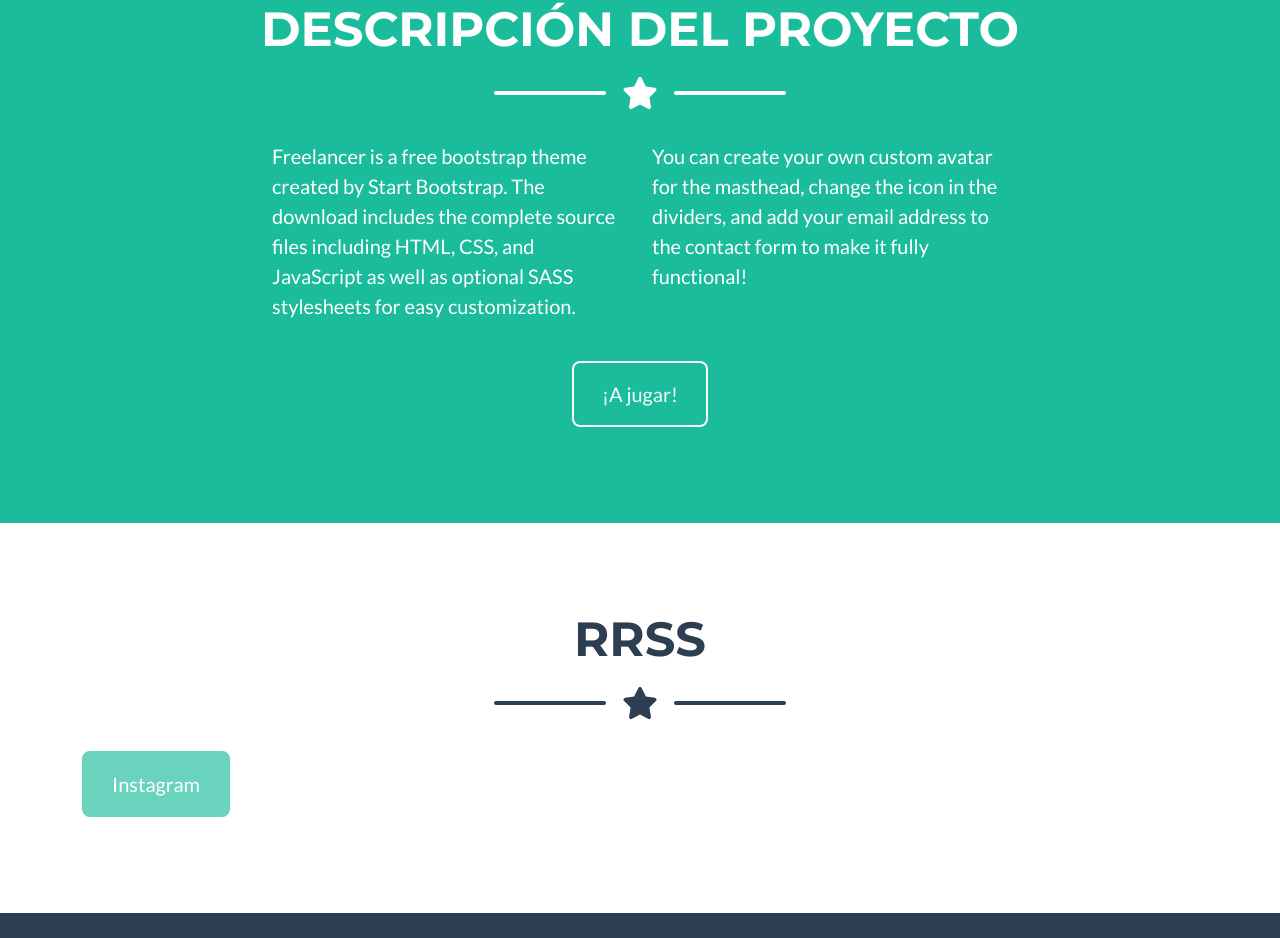
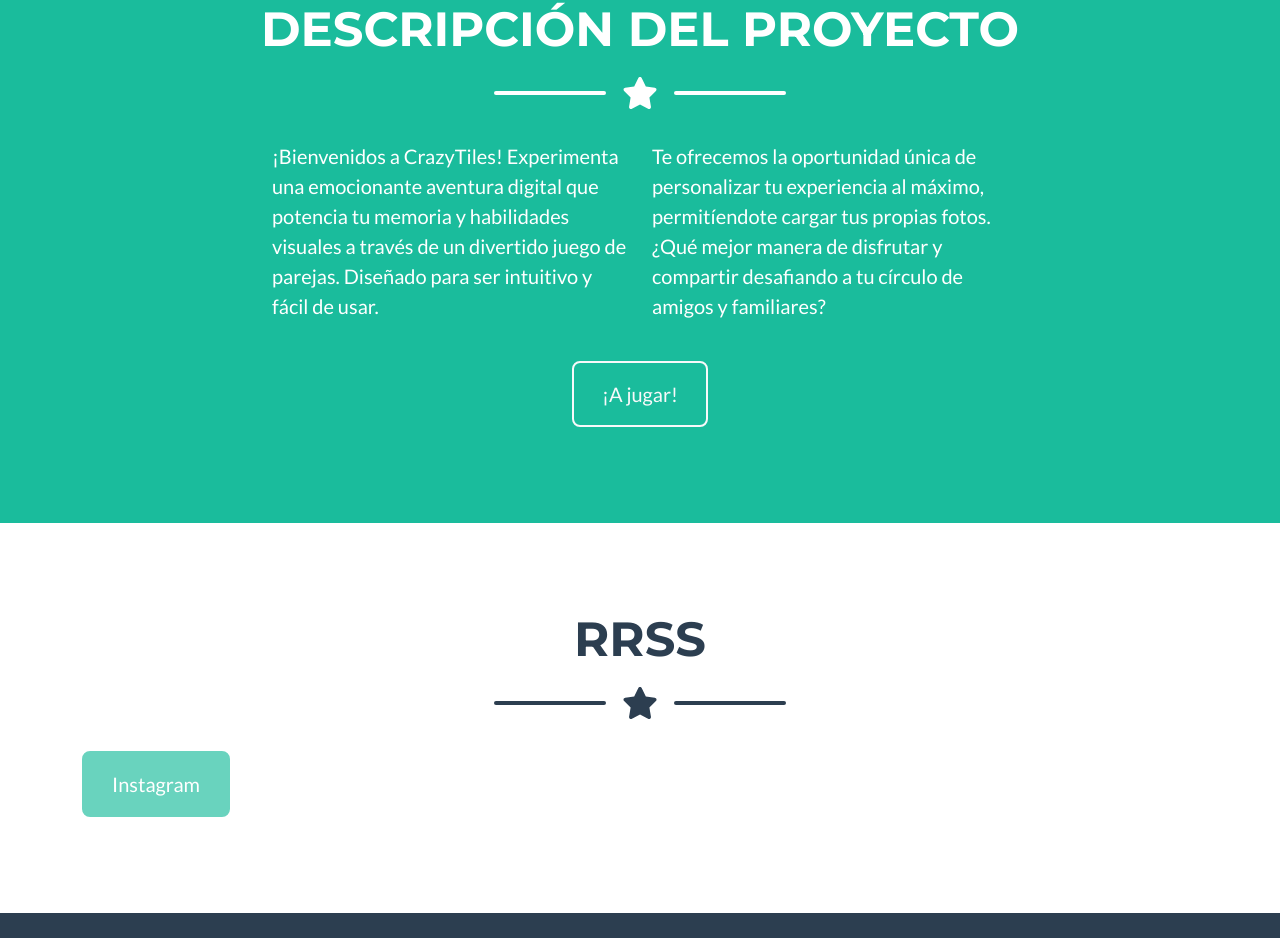
Before and after one commit to PIMEC-2023/landing-page, a plain HTML site: page index.html in a window 1280 px wide. Shown: the part 2592-3530 px from the top of the page. Drawn offline with nearby package versions, Linux system fonts and the light colour scheme.

Commit message:
Descripción proyecto done

```diff
--- a/index.html
+++ b/index.html
@@ -161,13 +161,11 @@
             <!-- About Section Content-->
             <div class="row">
                 <div class="col-lg-4 ms-auto">
-                    <p class="lead">Freelancer is a free bootstrap theme created by Start Bootstrap. The download
-                        includes the complete source files including HTML, CSS, and JavaScript as well as optional SASS
-                        stylesheets for easy customization.</p>
+                    <p class="lead">¡Bienvenidos a CrazyTiles! Experimenta una emocionante aventura digital que potencia tu memoria y habilidades visuales a través de un divertido juego de parejas. Diseñado para ser intuitivo y fácil de usar.
+                    </p>
                 </div>
                 <div class="col-lg-4 me-auto">
-                    <p class="lead">You can create your own custom avatar for the masthead, change the icon in the
-                        dividers, and add your email address to the contact form to make it fully functional!</p>
+                    <p class="lead">Te ofrecemos la oportunidad única de personalizar tu experiencia al máximo, permitíendote cargar tus propias fotos. ¿Qué mejor manera de disfrutar y compartir desafiando a tu círculo de amigos y familiares?</p>
                 </div>
             </div>
             <!-- About Section Button-->
@@ -283,7 +281,7 @@
                                         <path d="M8 0C3.58 0 0 3.58 0 8c0 3.54 2.29 6.53 5.47 7.59.4.07.55-.17.55-.38 0-.19-.01-.82-.01-1.49-2.01.37-2.53-.49-2.69-.94-.09-.23-.48-.94-.82-1.13-.28-.15-.68-.52-.01-.53.63-.01 1.08.58 1.23.82.72 1.21 1.87.87 2.33.66.07-.52.28-.87.51-1.07-1.78-.2-3.64-.89-3.64-3.95 0-.87.31-1.59.82-2.15-.08-.2-.36-1.02.08-2.12 0 0 .67-.21 2.2.82.64-.18 1.32-.27 2-.27.68 0 1.36.09 2 .27 1.53-1.04 2.2-.82 2.2-.82.44 1.1.16 1.92.08 2.12.51.56.82 1.27.82 2.15 0 3.07-1.87 3.75-3.65 3.95.29.25.54.73.54 1.48 0 1.07-.01 1.93-.01 2.2 0 .21.15.46.55.38A8.012 8.012 0 0 0 16 8c0-4.42-3.58-8-8-8z"/>
                                     </svg>
                                 </a>
-                                <a href="https://www.linkedin.com/in/jordigalisteomendoza
+                                <a href="https://www.linkedin.com/in/jordi-galisteo-mendoza/
                                 " target="_blank" class="btn btn-primary">
                                     <strong>LinkedIn </strong>
                                     <svg xmlns="http://www.w3.org/2000/svg" width="16" height="16" fill="currentColor" class="bi bi-linkedin" viewBox="0 0 16 16">
```
